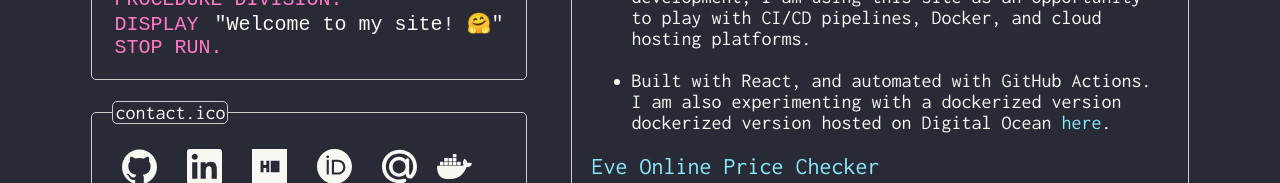
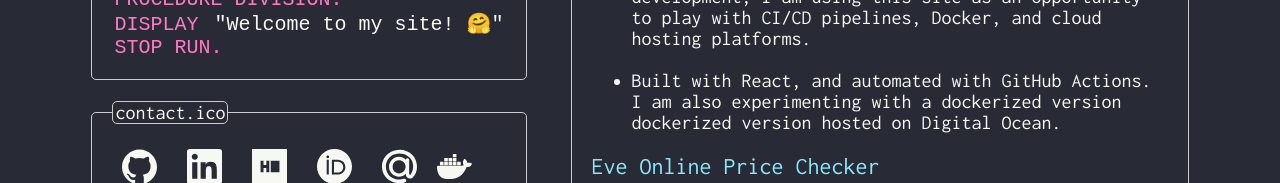
Before and after one commit to mitchfen/mitchfen.github.io, a React (Create React App) app: page / in a window 1280 px wide. Shown: the part 142-325 px from the top of the page. Built offline with nearby package versions, Linux system fonts and the light colour scheme.

Commit message:
Remove old link

```diff
--- a/src/components/RightColumn.js
+++ b/src/components/RightColumn.js
@@ -21,15 +21,7 @@ const LeftColumn = () => {
           <li>
             Built with React, and automated with GitHub Actions. I am also
             experimenting with a dockerized version dockerized version hosted on
-            Digital Ocean{" "}
-            <a
-              href="https://github.com/mitchfen/mitchfen.github.io/tree/implementing-backend"
-              rel="noopener noreferrer"
-              target="_blank"
-            >
-              here
-            </a>
-            .
+            Digital Ocean.
           </li>
         </ul>
         <a
```
